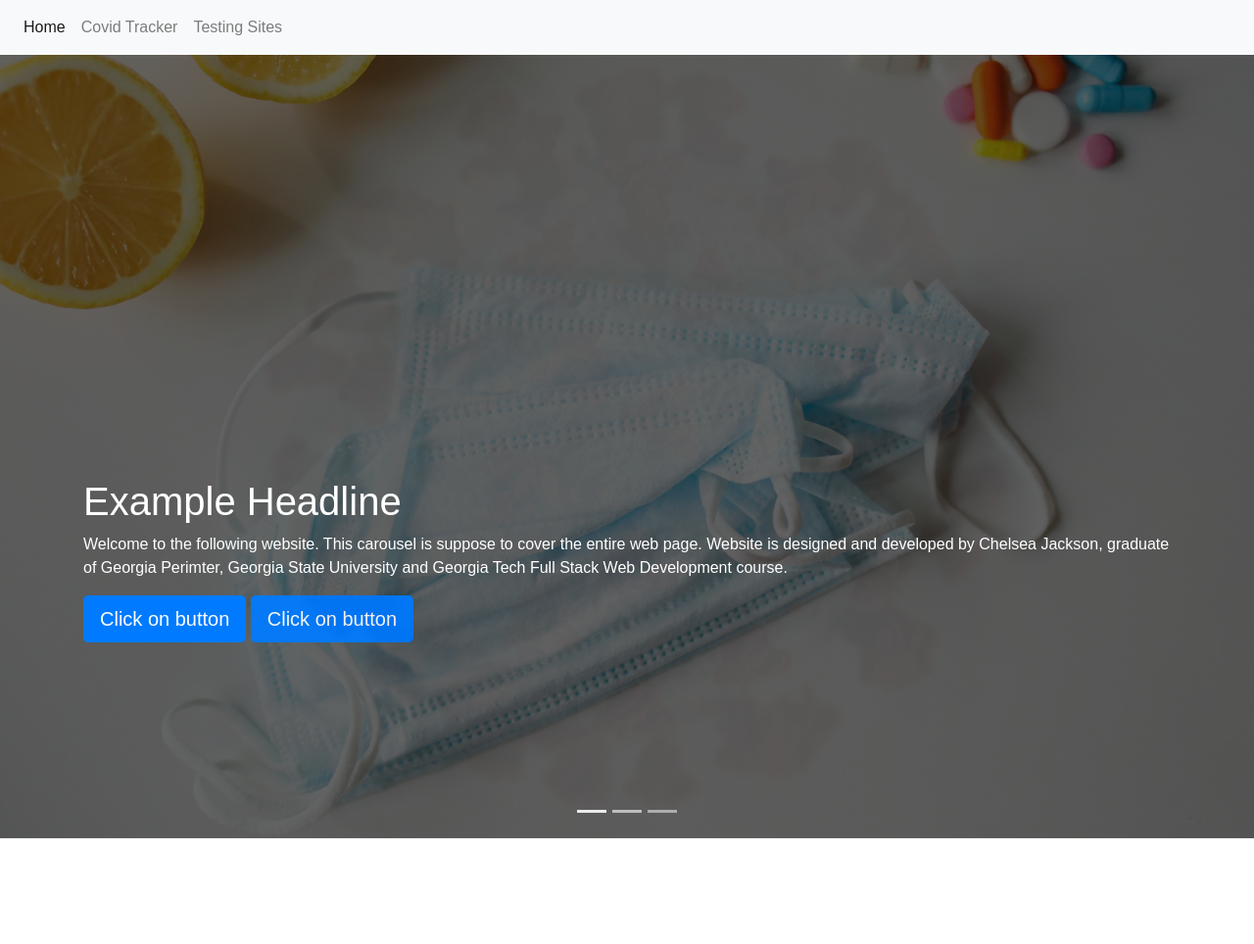
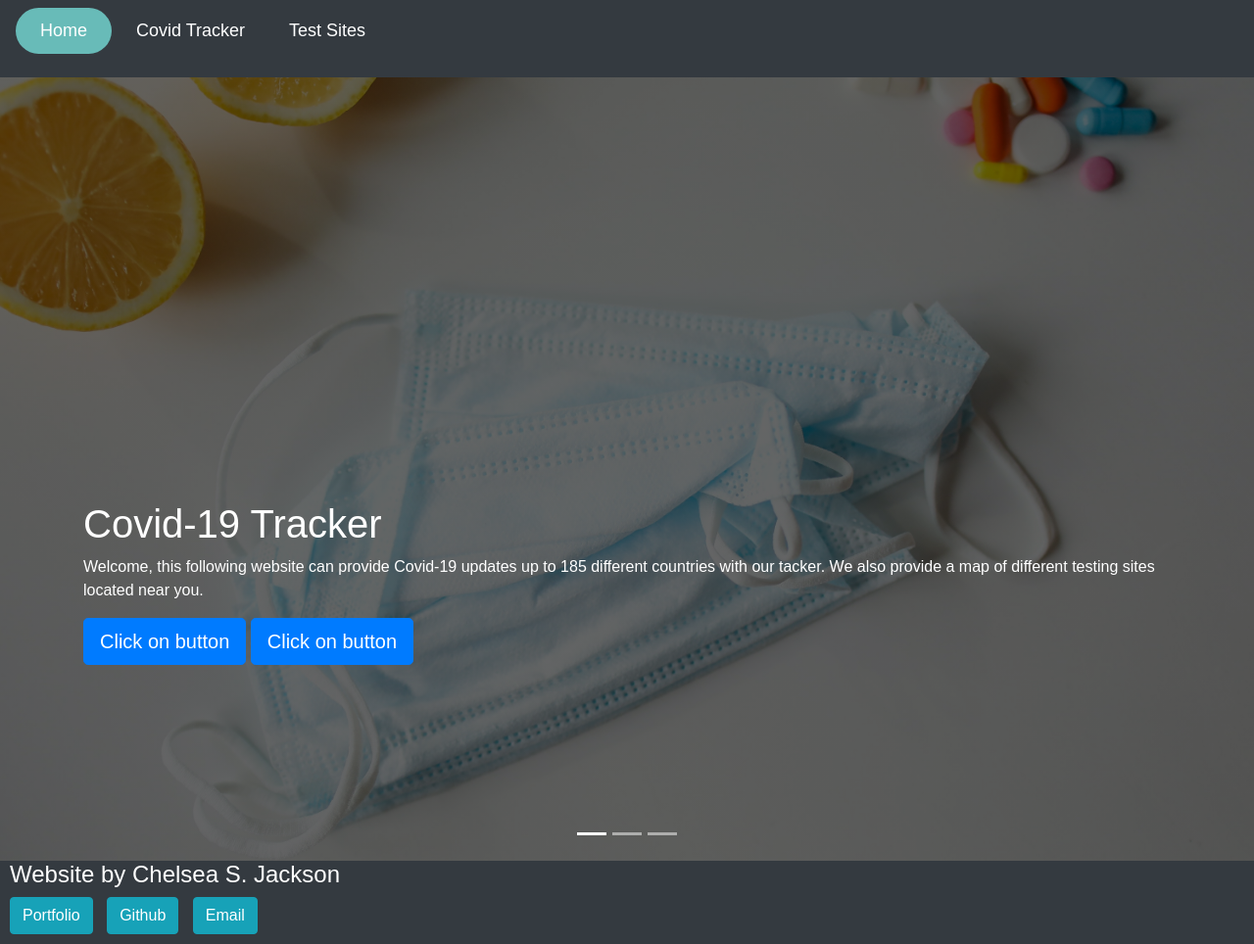
Before and after one commit to Chelsea-exe/Corona-tracker, a plain HTML site: page index.html in a window 1280 px wide. Shown: the whole page at 98% size. Before the commit the page ends 856 px from the top, so only its background shows below. Drawn offline with nearby package versions, Linux system fonts and the light colour scheme; a web font is replaced by a local one.

Commit message:
testing different google api maps to find users current location to search for covid-19 testing clinics

```diff
--- a/home.css
+++ b/home.css
@@ -29,6 +29,49 @@ body {
 #photo3 {
     background-image:linear-gradient(rgba(0, 0, 0, 0.603), rgba(0, 0, 0, 0.603)), url(./images/blood-test1.jpg);
 }
-.covid-nav {
-background-color: transparent;
+#home,
+#testing,
+#tracker {
+    font-size: 18px;
 }
+#foot-name {
+    color: white;
+}
+#covid-foot {
+    padding-bottom: 10px;
+    padding-left: 10px;
+}
+#github-foot {
+    margin: 0 10px 0 10px;
+}
+nav {
+    font-family: 'News Cycle', sans-serif;
+    font-size: 18px;
+    color: white;
+}
+nav ul {
+    list-style: none;
+}
+nav li {
+    text-decoration: none;
+    display: inline-block;
+    /* margin: 30px; */
+    padding: 10px 20px;
+}
+#home{
+    background-color: rgb(104, 187, 184);
+    border-radius: 40px;
+    padding: 10px 25px;
+}
+/* #home:hover {
+    cursor: pointer;
+    border-bottom: 2px rgb(134, 114, 146) solid;
+} */
+#tracker:hover {
+    cursor: pointer;
+    border-bottom: 2px rgb(104, 187, 184) solid;
+}
+#test:hover {
+    cursor: pointer;
+    border-bottom: 2px rgb(104, 187, 184) solid;
+}
--- a/index.html
+++ b/index.html
@@ -6,7 +6,6 @@
     <link href="https://fonts.googleapis.com/css2?family=News+Cycle:wght@400;700&display=swap" rel="stylesheet">
     <link rel="stylesheet" href="https://stackpath.bootstrapcdn.com/bootstrap/4.5.0/css/bootstrap.min.css" integrity="sha384-9aIt2nRpC12Uk9gS9baDl411NQApFmC26EwAOH8WgZl5MYYxFfc+NcPb1dKGj7Sk" crossorigin="anonymous">
     <link rel="stylesheet" href="home.css">
-    <script src="https://code.jquery.com/jquery-3.5.0.js"></script>
     <title>Covid Tracker Home</title>
 </head>
 <body>
@@ -21,20 +20,27 @@
             </nav>
          </div>
     </header> -->
-    <nav class="navbar navbar-expand-lg navbar-light bg-light" id="covid-nav">
+    <!-- <nav class="navbar navbar-expand-lg navbar-dark bg-dark" id="covid-nav">
         <div class="collapse navbar-collapse" id="navbarNav">
           <ul class="navbar-nav covid-ul">
             <li class="nav-item active covid-li">
-              <a class="nav-link" href="#" id="home">Home <span class="sr-only">(current)</span></a>
+              <a class="nav-link" href="index.html" id="home">Home <span class="sr-only">(current)</span></a>
             </li>
             <li class="nav-item">
-              <a class="nav-link" href="#" id="tracker">Covid Tracker</a>
+              <a class="nav-link" href="tracker.html" id="tracker">Covid Tracker</a>
             </li>
             <li class="nav-item">
-              <a class="nav-link" href="#" id="testing">Testing Sites</a>
+              <a class="nav-link" href="maps.html" id="testing">Testing Sites</a>
             </li>
           </ul>
         </div>
+      </nav> -->
+      <nav class="navbar bg-dark">
+        <ul>
+            <li class="nav-pages" id="home">Home</li>
+            <li class="nav-pages" id="tracker">Covid Tracker</li>
+            <li class="nav-pages" id="test">Test Sites</li>
+        </ul>
       </nav>
     <div id="myCarousel" class="carousel slide carousel-fade" data-ride="carousel">
         <ol class="carousel-indicators">
@@ -45,24 +51,24 @@
         <div class="carousel-inner">
           <div class="carousel-item active" id="photo1" data-interval="9000">
               <div class="container">
-                  <h1>Example Headline</h1>
-                  <p>Welcome to the following website. This carousel is suppose to cover the entire web page. Website is designed and developed by Chelsea Jackson, graduate of Georgia Perimter, Georgia State University and Georgia Tech Full Stack Web Development course.</p>
-                  <a href="#" class="btn btn-lg btn-primary">Click on button</a>
-                  <a href="#" class="btn btn-lg btn-primary">Click on button</a>
+                  <h1>Covid-19 Tracker</h1>
+                  <p>Welcome, this following website can provide Covid-19 updates up to 185 different countries with our tacker. We also provide a map of different testing sites located near you. </p>
+                  <a href="tracker.html" class="btn btn-lg btn-primary covid-btn" id="track-btn">Click on button</a>
+                  <a href="testing.html" class="btn btn-lg btn-primary covid-btn" id="test-btn">Click on button</a>
               </div>
           </div>
           <div class="carousel-item" id="photo2" data-interval="5000">
                 <div class="container">
-                    <h1>Example Headline</h1>
+                    <h1>Covid-19 Tracker</h1>
                     <p>Welcome to the following website. This carousel is suppose to cover the entire web page. Website is designed and developed by Chelsea Jackson, graduate of Georgia Perimter, Georgia State University and Georgia Tech Full Stack Web Development course.</p>
-                    <a href="#" class="btn btn-lg btn-primary">Click on button</a>
+                    <a href="tracker.html" class="btn btn-lg btn-primary covid-btn" id="track-btn">Click on button</a>
                 </div>
             </div>
             <div class="carousel-item" id="photo3" data-interval="5000">
                 <div class="container">
-                    <h1>Example Headline</h1>
+                    <h1>Covid-19 Tracker Map</h1>
                     <p>Welcome to the following website. This carousel is suppose to cover the entire web page. Website is designed and developed by Chelsea Jackson, graduate of Georgia Perimter, Georgia State University and Georgia Tech Full Stack Web Development course.</p>
-                    <a href="#" class="btn btn-lg btn-primary">Click on button</a>
+                    <a href="testing.html" class="btn btn-lg btn-primary covid-btn" id="test-btn">Click on button</a>
                 </div>
             </div>
         </div>
@@ -75,9 +81,17 @@
           <span class="sr-only">Next</span>
         </a> -->
       </div>
-        <script src="index.js"></script>
-        <script src="https://code.jquery.com/jquery-3.5.1.slim.min.js" integrity="sha384-DfXdz2htPH0lsSSs5nCTpuj/zy4C+OGpamoFVy38MVBnE+IbbVYUew+OrCXaRkfj" crossorigin="anonymous"></script>
-        <script src="https://cdn.jsdelivr.net/npm/popper.js@1.16.1/dist/umd/popper.min.js" integrity="sha384-9/reFTGAW83EW2RDu2S0VKaIzap3H66lZH81PoYlFhbGU+6BZp6G7niu735Sk7lN" crossorigin="anonymous"></script>
+      <footer class="bg-dark">
+        <div id="covid-foot">
+          <h4 id="foot-name">Website by Chelsea S. Jackson</h4>
+          <button type="button" class="btn btn-info" id="port-foot">Portfolio</button>
+          <button type="button" class="btn btn-info" id="github-foot">Github</button>
+          <button type="button" class="btn btn-info" id="email-foot">Email</button>
+        </div>
+      </footer>
+        <!-- <script src="index.js"></script> -->
+        <!-- <script src="https://code.jquery.com/jquery-3.5.1.slim.min.js" integrity="sha384-DfXdz2htPH0lsSSs5nCTpuj/zy4C+OGpamoFVy38MVBnE+IbbVYUew+OrCXaRkfj" crossorigin="anonymous"></script> -->
+        <!-- <script src="https://cdn.jsdelivr.net/npm/popper.js@1.16.1/dist/umd/popper.min.js" integrity="sha384-9/reFTGAW83EW2RDu2S0VKaIzap3H66lZH81PoYlFhbGU+6BZp6G7niu735Sk7lN" crossorigin="anonymous"></script> -->
         <script src="https://stackpath.bootstrapcdn.com/bootstrap/4.5.2/js/bootstrap.min.js" integrity="sha384-B4gt1jrGC7Jh4AgTPSdUtOBvfO8shuf57BaghqFfPlYxofvL8/KUEfYiJOMMV+rV" crossorigin="anonymous"></script>
 </body>
 </html>
--- a/style.css
+++ b/style.css
@@ -105,29 +105,34 @@ label {
 nav {
     font-family: 'News Cycle', sans-serif;
     font-size: 18px;
+    color: white;
 }
 nav ul {
-    float: right;
     list-style: none;
 }
 nav li {
     text-decoration: none;
     display: inline-block;
-    margin: 30px;
+    /* margin: 30px; */
     padding: 10px 20px;
 }
-
+#tracker{
+    background-color: rgb(104, 187, 184);
+    border-radius: 40px;
+    padding: 10px 25px;
+}
 #home:hover {
     cursor: pointer;
-    border-bottom: 2px rgb(134, 114, 146) solid;
+    border-bottom: 2px rgb(104, 187, 184) solid;
 }
-#tracker:hover {
-    cursor: pointer;
-    border-bottom: 2px rgb(134, 114, 146) solid;
-}
+/* #tracker:hover {
+    background-color: rgb(104, 187, 184);
+    border-radius: 40px;
+    padding: 10px 25px;
+} */
 #test:hover {
     cursor: pointer;
-    border-bottom: 2px rgb(134, 114, 146) solid;
+    border-bottom: 2px rgb(104, 187, 184) solid;
 }
 @media only screen and (max-width: 768px) {
     /* For mobile phones: */
--- /dev/null
+++ b/testing.css
@@ -0,0 +1,38 @@
+* {
+    margin: 0;
+    padding: 0;
+}
+nav {
+    font-family: 'News Cycle', sans-serif;
+    font-size: 18px;
+    color: white;
+}
+nav ul {
+    list-style: none;
+}
+nav li {
+    text-decoration: none;
+    display: inline-block;
+    /* margin: 30px; */
+    padding: 10px 20px;
+}
+#test{
+    background-color: rgb(104, 187, 184);
+    border-radius: 40px;
+    padding: 10px 25px;
+}
+#home:hover {
+    cursor: pointer;
+    border-bottom: 2px rgb(104, 187, 184) solid;
+}
+#tracker:hover {
+    cursor: pointer;
+    border-bottom: 2px rgb(104, 187, 184) solid;
+}
+/* #test:hover {
+    cursor: pointer;
+    border-bottom: 2px rgb(134, 114, 146) solid;
+} */
+#gps-btn {
+    padding: 5px 30px;
+}
```
Also changed, not shown: testing.html (added, +44 -0 lines), testing.js (added, +34 -0 lines), tracker.html (+9 -4 lines).
